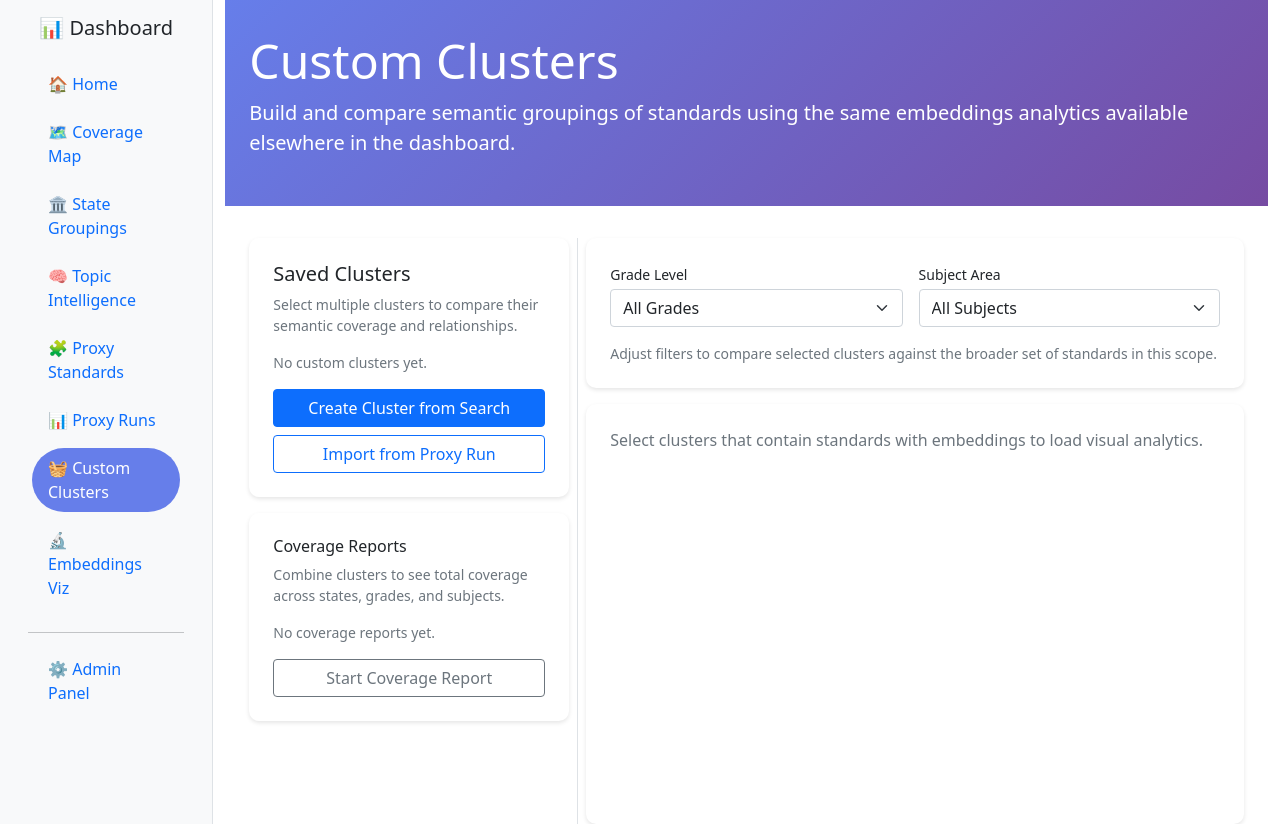
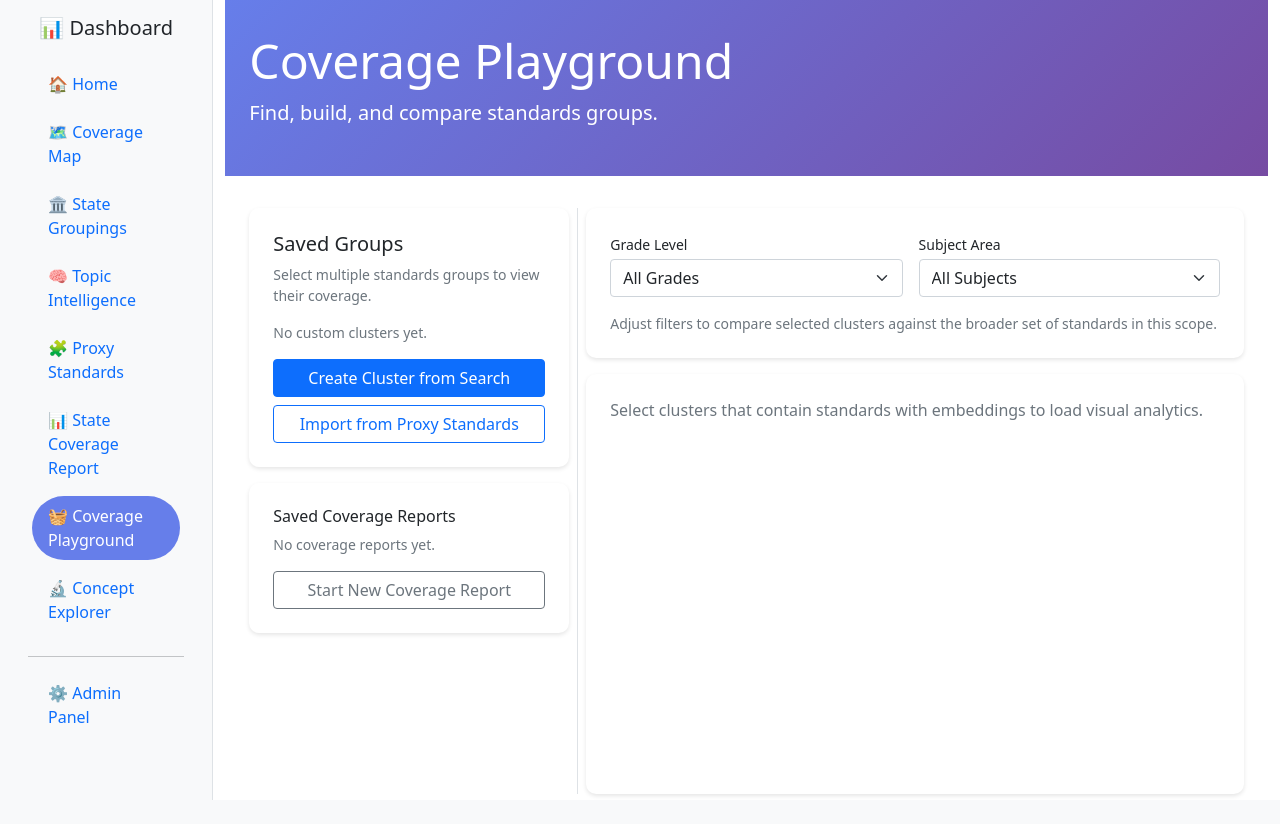
Before and after one commit to inquired-miles/state-standards, a Django app: page /dashboard/custom-clusters/ in a window 1280 px wide. After the commit the page ends 800 px from the top, so only its background shows below. Run offline with Django 5.2, Linux system fonts and the light colour scheme; the visitor is signed in with stand-in values (Sample User, id 1); data comes from the database, SQL or seed files in the repository; data that the repository does not hold is empty; parts of the project's set-up code (start-up, migrations or seed data) failed here and were passed over; some libraries are stand-ins or nearby versions.

Commit message:
Feat (rename): renaming of features

```diff
--- a/dashboard/static/dashboard/js/embeddings_visualizations.js
+++ b/dashboard/static/dashboard/js/embeddings_visualizations.js
@@ -1218,24 +1218,6 @@
             return;
         }
 
-        // Add Understanding Your Results section only (removed redundant cluster info)
-        const resultsHelp = document.createElement('div');
-        resultsHelp.className = 'alert alert-light border-start border-primary border-3 mb-4';
-        resultsHelp.innerHTML = `
-            <h6><i class="fas fa-chart-pie text-primary"></i> Understanding Your Results</h6>
-            <div class="row">
-                <div class="col-12">
-                    <strong>What to look for:</strong>
-                    <ul class="small mb-0">
-                        <li><strong>Large clusters:</strong> Concepts taught across many states</li>
-                        <li><strong>State-specific clusters:</strong> Unique state approaches</li>
-                        <li><strong>Grade-level patterns:</strong> How concepts progress through grades</li>
-                    </ul>
-                </div>
-            </div>
-        `;
-
-        container.appendChild(resultsHelp);
 
         clusters.forEach((cluster, index) => {
             const clusterId = `cluster-${cluster.id}`;
--- a/dashboard/templates/dashboard/base.html
+++ b/dashboard/templates/dashboard/base.html
@@ -145,19 +145,19 @@
                         <li class="nav-item mb-2">
                             <a class="nav-link {% if request.resolver_match.url_name == 'proxy_runs' %}active{% endif %}"
                                href="{% url 'dashboard:proxy_runs' %}">
-                                📊 Proxy Runs
+                                📊 State Coverage Report
                             </a>
                         </li>
                         <li class="nav-item mb-2">
                             <a class="nav-link {% if request.resolver_match.url_name == 'custom_clusters' %}active{% endif %}"
                                href="{% url 'dashboard:custom_clusters' %}">
-                                🧺 Custom Clusters
+                                🧺 Coverage Playground
                             </a>
                         </li>
                         <li class="nav-item mb-2">
                             <a class="nav-link {% if request.resolver_match.url_name == 'embeddings' %}active{% endif %}"
                                href="{% url 'dashboard:embeddings' %}">
-                                🔬 Embeddings Viz
+                                🔬 Concept Explorer
                             </a>
                         </li>
                         <hr>
--- a/dashboard/templates/dashboard/custom_clusters.html
+++ b/dashboard/templates/dashboard/custom_clusters.html
@@ -30,8 +30,8 @@
 {% block content %}
 <div class="dashboard-header">
     <div class="container">
-        <h1 class="display-5">Custom Clusters</h1>
-        <p class="lead">Build and compare semantic groupings of standards using the same embeddings analytics available elsewhere in the dashboard.</p>
+        <h1 class="display-5">Coverage Playground</h1>
+        <p class="lead">Find, build, and compare standards groups.</p>
     </div>
 </div>
 
@@ -39,27 +39,26 @@
     <div class="row g-3">
         <div class="col-lg-4 cluster-sidebar">
             <div class="custom-cluster-layout mb-3">
-                <h5 class="mb-2">Saved Clusters</h5>
-                <p class="text-muted small">Select multiple clusters to compare their semantic coverage and relationships.</p>
+                <h5 class="mb-2">Saved Groups</h5>
+                <p class="text-muted small">Select multiple standards groups to view their coverage.</p>
                 <div class="cluster-list list-group" id="cluster-list">
-                    <div class="text-muted small">Loading clusters…</div>
+                    <div class="text-muted small">Loading groups...</div>
                 </div>
                 <button class="btn btn-primary w-100 mt-3" id="new-cluster-btn">
                     <i class="fas fa-plus"></i> Create Cluster from Search
                 </button>
                 <button class="btn btn-outline-primary w-100 mt-2" id="import-proxy-btn">
-                    <i class="fas fa-download"></i> Import from Proxy Run
+                    <i class="fas fa-download"></i> Import from Proxy Standards
                 </button>
             </div>
 
             <div class="custom-cluster-layout">
-                <h6 class="mb-2">Coverage Reports</h6>
-                <p class="text-muted small">Combine clusters to see total coverage across states, grades, and subjects.</p>
+                <h6 class="mb-2">Saved Coverage Reports</h6>
                 <div class="list-group" id="report-list">
                     <div class="text-muted small">Loading reports…</div>
                 </div>
                 <button class="btn btn-outline-secondary w-100 mt-3" id="new-report-btn">
-                    <i class="fas fa-copy"></i> Start Coverage Report
+                    <i class="fas fa-copy"></i> Start New Coverage Report
                 </button>
             </div>
         </div>
@@ -177,7 +176,7 @@
     <div class="modal-dialog modal-xl modal-dialog-scrollable">
         <div class="modal-content">
             <div class="modal-header">
-                <h5 class="modal-title" id="proxy-import-label">Import from Proxy Runs</h5>
+                <h5 class="modal-title" id="proxy-import-label">Import from Proxy Standards</h5>
                 <button type="button" class="btn-close" data-bs-dismiss="modal" aria-label="Close"></button>
             </div>
             <div class="modal-body">
--- a/dashboard/templates/dashboard/partials/embeddings_visualizations.html
+++ b/dashboard/templates/dashboard/partials/embeddings_visualizations.html
@@ -1,62 +1,8 @@
-<div class="card mb-4 {% if simple_mode %}d-none{% endif %}" id="viz-explanation">
-    <div class="card-body">
-        <h5 class="card-title"><i class="fas fa-lightbulb text-warning"></i> How Educational Standards Clustering Works</h5>
-        <div class="row">
-            <div class="col-md-4">
-                <h6>🎯 What You'll See</h6>
-                <p class="small">Each dot = one educational standard. Standards that teach similar concepts cluster together as colored groups.</p>
-                <div class="alert alert-info alert-sm py-2">
-                    <strong>Tip:</strong> Larger clusters = more states teaching similar concepts
-                </div>
-            </div>
-            <div class="col-md-4">
-                <h6>🎛️ Controls Guide</h6>
-                <ul class="small mb-2">
-                    <li><strong>Cluster Size:</strong> Minimum standards needed to form a group</li>
-                    <li><strong>Strictness:</strong> How similar standards must be to group together</li>
-                    <li><strong>Neighborhood:</strong> How many nearby standards to consider</li>
-                </ul>
-                <small class="text-muted">Try the <strong>Quick Presets</strong> below for common use cases!</small>
-            </div>
-            <div class="col-md-4">
-                <h6>📊 Reading Results</h6>
-                <p class="small">Look for:</p>
-                <ul class="small mb-0">
-                    <li><span class="badge bg-success">Large clusters</span> = Common concepts across states</li>
-                    <li><span class="badge bg-warning">Small clusters</span> = Specialized or unique approaches</li>
-                    <li><span class="badge bg-secondary">Scattered dots</span> = Unique standards</li>
-                </ul>
-                <div class="mt-2">
-                    <small class="text-muted">Use the <strong>Help</strong> button for detailed explanations.</small>
-                </div>
-            </div>
-        </div>
-    </div>
-</div>
-
 <div class="control-panel {% if simple_mode %}d-none{% endif %}" id="embeddings-control-panel">
-    <h5 class="mb-3"><i class="fas fa-sliders-h"></i> Clustering Controls</h5>
-
-    <div class="preset-controls mb-4">
-        <h6><i class="fas fa-magic text-primary"></i> Quick Presets</h6>
-        <div class="btn-group" role="group">
-            <button type="button" class="btn btn-outline-primary btn-sm" onclick="applyPreset('broad-overview')">
-                <i class="fas fa-eye"></i> Broad Overview
-                <small class="d-block">See major topic areas</small>
-            </button>
-            <button type="button" class="btn btn-outline-success btn-sm" onclick="applyPreset('detailed-analysis')">
-                <i class="fas fa-search"></i> Detailed Analysis
-                <small class="d-block">Find specific similarities</small>
-            </button>
-            <button type="button" class="btn btn-outline-info btn-sm" onclick="applyPreset('subject-focused')">
-                <i class="fas fa-book"></i> Subject Focused
-                <small class="d-block">Group by subject areas</small>
-            </button>
-        </div>
-    </div>
+    <h5 class="mb-3"><i class="fas fa-sliders-h"></i> Grouping Controls</h5>
 
     <form id="controls-form" class="row g-3">
-        <div class="col-md-3">
+        <div class="col-md-2">
             <label for="grade-level" class="form-label">
                 <i class="fas fa-graduation-cap"></i> Grade Level
             </label>
@@ -67,7 +13,7 @@
                 {% endfor %}
             </select>
         </div>
-        <div class="col-md-3">
+        <div class="col-md-2">
             <label for="subject-area" class="form-label">
                 <i class="fas fa-book-open"></i> Subject Area
             </label>
@@ -80,13 +26,13 @@
         </div>
         <div class="col-md-3">
             <label for="cluster-size" class="form-label">
-                <i class="fas fa-layer-group"></i> Min Cluster Size
+                <i class="fas fa-layer-group"></i> Number of Groups
             </label>
             <input type="range" class="form-range" id="cluster-size" min="2" max="30" value="5">
             <div class="d-flex justify-content-between small text-muted">
-                <span>Specific (2)</span>
+                <span>Broad (2)</span>
                 <span id="cluster-size-value" class="fw-bold">5</span>
-                <span>Broad (30)</span>
+                <span>Specific (30)</span>
             </div>
         </div>
         <div class="col-md-3">
@@ -101,7 +47,7 @@
             </div>
         </div>
 
-        <div class="col-md-3">
+        <div class="col-md-2">
             <label for="viz-mode" class="form-label">
                 <i class="fas fa-cube"></i> View Mode
             </label>
@@ -110,6 +56,25 @@
                 <option value="3d">3D Scatter</option>
             </select>
         </div>
+    </form>
+
+    <div class="row mt-3">
+        <div class="col-md-8">
+            <button class="btn btn-outline-secondary btn-sm" type="button" data-bs-toggle="collapse" data-bs-target="#advanced-controls" aria-expanded="false">
+                <i class="fas fa-cogs"></i> Advanced Settings
+            </button>
+        </div>
+        <div class="col-md-4 text-end">
+            <button type="button" id="update-viz" class="btn btn-primary">
+                <i class="fas fa-sync-alt"></i> Update Groups
+            </button>
+        </div>
+    </div>
+
+    <div class="collapse mt-3" id="advanced-controls">
+        <div class="card card-body">
+            <h6 class="mb-3">Advanced Parameters</h6>
+            <div class="row g3">
                 <div class="col-md-3">
                     <label for="n-neighbors" class="form-label">
                         <i class="fas fa-users"></i> Neighborhood Size
@@ -141,27 +106,7 @@
                         <option value="separate-subjects">Separate by Subject</option>
                     </select>
                 </div>
-    </form>
-
-    <div class="row mt-3">
-        <div class="col-md-8">
-            <button type="button" id="update-viz" class="btn btn-primary">
-                <i class="fas fa-sync-alt"></i> Update Report
-            </button>
             </div>
-        <div class="col-md-4 text-end">
-            <button class="btn btn-outline-secondary btn-sm" type="button" data-bs-toggle="collapse" data-bs-target="#advanced-controls" aria-expanded="false">
-                <i class="fas fa-cogs"></i> Advanced Settings
-            </button>
-            <button type="button" class="btn btn-outline-info btn-sm" data-bs-toggle="modal" data-bs-target="#clustering-help">
-                <i class="fas fa-question-circle"></i> Help
-            </button>
-        </div>
-    </div>
-
-    <div class="collapse mt-3" id="advanced-controls">
-        <div class="card card-body">
-            <h6 class="mb-3">Advanced Parameters</h6>
             <div class="row g-3">
                 <div class="col-md-3">
                     <label for="max-standards" class="form-label">Max Standards</label>
@@ -183,18 +128,18 @@
 <ul class="nav nav-tabs" id="viz-tabs" role="tablist">
     <li class="nav-item" role="presentation">
         <button class="nav-link active" id="scatter-tab" data-bs-toggle="tab" data-bs-target="#scatter-pane" type="button" role="tab">
-            📍 Semantic Clustering
+            📍 Concept Groups
         </button>
     </li>
     <li class="nav-item" role="presentation">
         <button class="nav-link" id="heatmap-tab" data-bs-toggle="tab" data-bs-target="#heatmap-pane" type="button" role="tab">
-            Similarity Matrix
+            Similarity Maps
         </button>
     </li>
     {% if not simple_mode %}
     <li class="nav-item" role="presentation">
         <button class="nav-link" id="search-tab" data-bs-toggle="tab" data-bs-target="#search-pane" type="button" role="tab">
-            Semantic Search
+            Find Related Standards
         </button>
     </li>
     {% endif %}
@@ -207,25 +152,14 @@
                 <h5 class="mb-0">📊 Topic Clusters</h5>
                 <span id="scatter-info" class="text-muted">Loading...</span>
             </div>
-            <div class="alert alert-info py-2 mb-3">
-                <small><strong>Interpretation:</strong> Points closer together have more similar context. Distinct clusters represent different pedagogical approaches or subject.</small>
-            </div>
             <div class="position-relative">
                 <div id="scatter-plot" class="scatter-plot"></div>
                 <div id="scatter-loading" class="loading-overlay d-none">
                     <div class="spinner-border text-primary" role="status"></div>
                 </div>
             </div>
-            <div class="mt-3 mb-3">
-                <h6><i class="fas fa-palette"></i> Topic Categories</h6>
-                <div class="d-flex flex-wrap gap-2 small">
-                    <span><span class="badge bg-info me-1"></span>Government & Civics</span>
-                    <span><span class="badge bg-success me-1"></span>Geography & Maps</span>
-                    <span><span class="badge bg-warning me-1"></span>History & Timeline</span>
-                    <span><span class="badge bg-danger me-1"></span>Mathematics</span>
-                    <span><span class="badge bg-dark me-1"></span>Science</span>
-                    <span><span class="badge bg-primary me-1"></span>Other Topics</span>
-                </div>
+            <div class="alert alert-info py-2 mb-3">
+                <small><strong>Interpretation:</strong> Dots closer together have more similar context. Distinct groups represent different concepts or subject.</small>
             </div>
             <div id="cluster-info" class="mt-3"></div>
         </div>
@@ -281,7 +215,7 @@
     {% if not simple_mode %}
     <div class="tab-pane fade" id="search-pane" role="tabpanel">
         <div class="visualization-container">
-            {% include 'dashboard/partials/semantic_search.html' with title='Semantic Concept Search' enable_selection=False mode='view' %}
+            {% include 'dashboard/partials/semantic_search.html' with title='Find Standards by Topics, Concepts, and more' enable_selection=False mode='view' %}
         </div>
     </div>
     {% endif %}
--- a/dashboard/templates/dashboard/partials/semantic_search.html
+++ b/dashboard/templates/dashboard/partials/semantic_search.html
@@ -1,5 +1,5 @@
 <div class="semantic-search" data-semantic-search data-mode="{{ mode|default:'view' }}">
-    <h5 class="mb-3">{{ title|default:'Semantic Concept Search' }}</h5>
+    <h5 class="mb-3">{{ title|default:'Find Related Standards' }}</h5>
     <div class="row">
         <div class="col-md-8">
             <div class="input-group mb-3">
--- a/dashboard/views/dashboard_views.py
+++ b/dashboard/views/dashboard_views.py
@@ -134,8 +134,8 @@ def proxies_dashboard(request):
 def embeddings_dashboard(request):
     """Standards Embeddings Visualization Dashboard"""
     context = {
-        'title': 'Standards Embeddings Visualization',
-        'subtitle': 'Explore state philosophical alignments and semantic relationships',
+        'title': 'Concept Explorer',
+        'subtitle': 'Discover patterns across state standards.',
         'subject_areas': SubjectArea.objects.all(),
         'grade_levels': GradeLevel.objects.all().order_by('grade_numeric'),
     }
@@ -146,8 +146,8 @@ def embeddings_dashboard(request):
 def custom_clusters_dashboard(request):
     """Dashboard for managing user-created custom clusters and comparison reports"""
     context = {
-        'title': 'Custom Clusters',
-        'subtitle': 'Curate semantic groups of standards and compare coverage across states',
+        'title': 'Coverage Playground',
+        'subtitle': 'Build, compare, and save your own groups of related standards.',
         'subject_areas': SubjectArea.objects.all(),
         'grade_levels': GradeLevel.objects.all().order_by('grade_numeric'),
         'states': State.objects.all().order_by('name'),
@@ -229,8 +229,8 @@ def proxy_runs_dashboard(request):
             selected_run = None
 
     context = {
-        'title': 'Proxy Run Analysis',
-        'subtitle': 'Analyze and compare proxy generation results',
+        'title': 'State Coverage Report',
+        'subtitle': 'Review cross-state mapping runs and compare their coverage.',
         'runs': runs,
         'selected_run': selected_run,
         'report_data': report_data,
```
Lines whose indentation alone changed are shown as unchanged.
